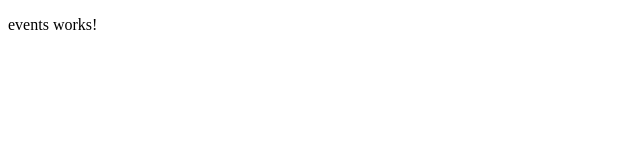
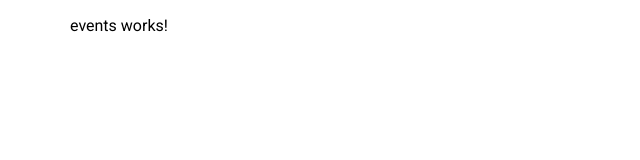
Before and after one commit to himanshu-fullstackdev/galen-data-frontend, an Angular app: page /events in a window 1280 px wide. Shown: the top 160 px of the page, without its empty margins (0-640 px from the left). Built offline with nearby package versions, Linux system fonts and the light colour scheme.

Commit message:
added the styles

```diff
--- a/src/styles.scss
+++ b/src/styles.scss
@@ -1,6 +1,13 @@
 /* You can add global styles to this file, and also import other style files */
 
 /*=========================== GLOBAL CSS ===============================*/
+
+// fonts
+$mainfont: 'Roboto', sans-serif;
+
+// classes
+html, body { margin: 0; font-family: $mainfont; }
+.container { max-width: 1440px; margin: 0px auto; width: calc(100% - 140px); }
 
 /*=========================== PAGES ===============================*/
 
```
